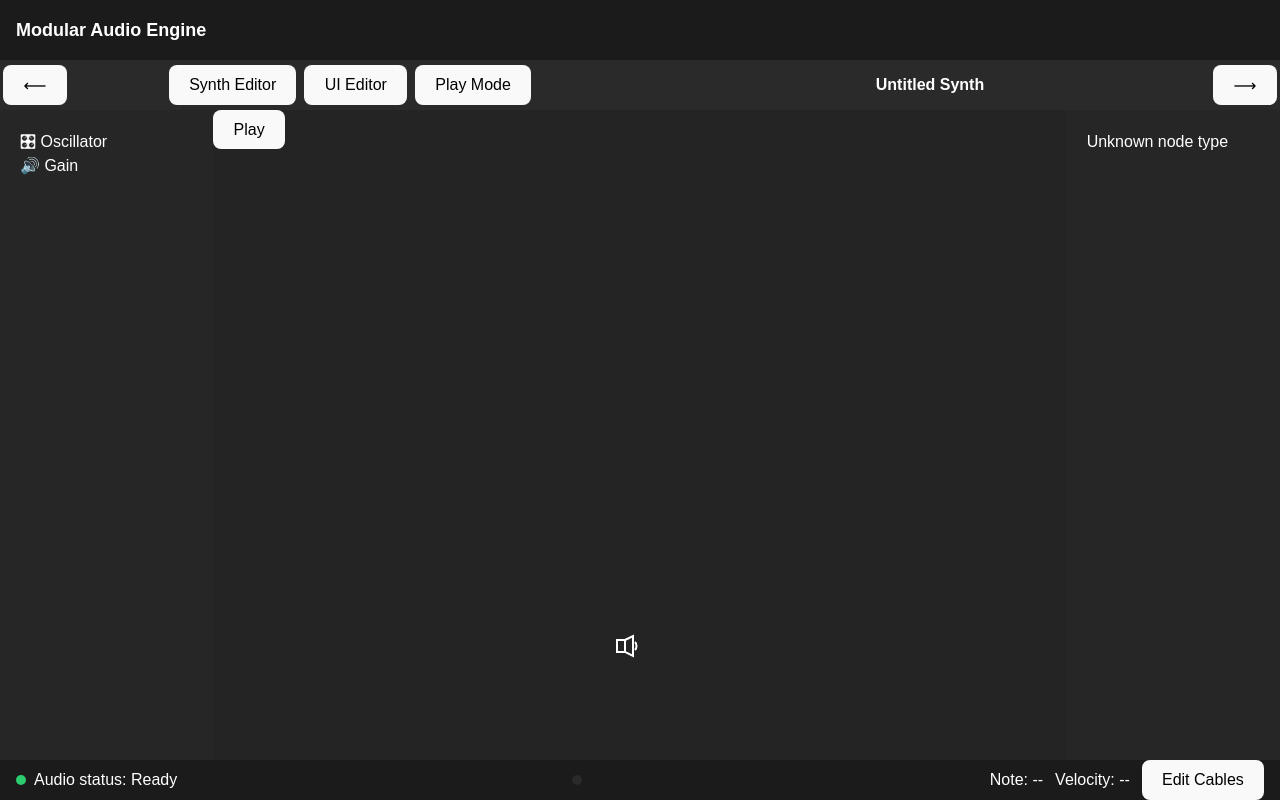
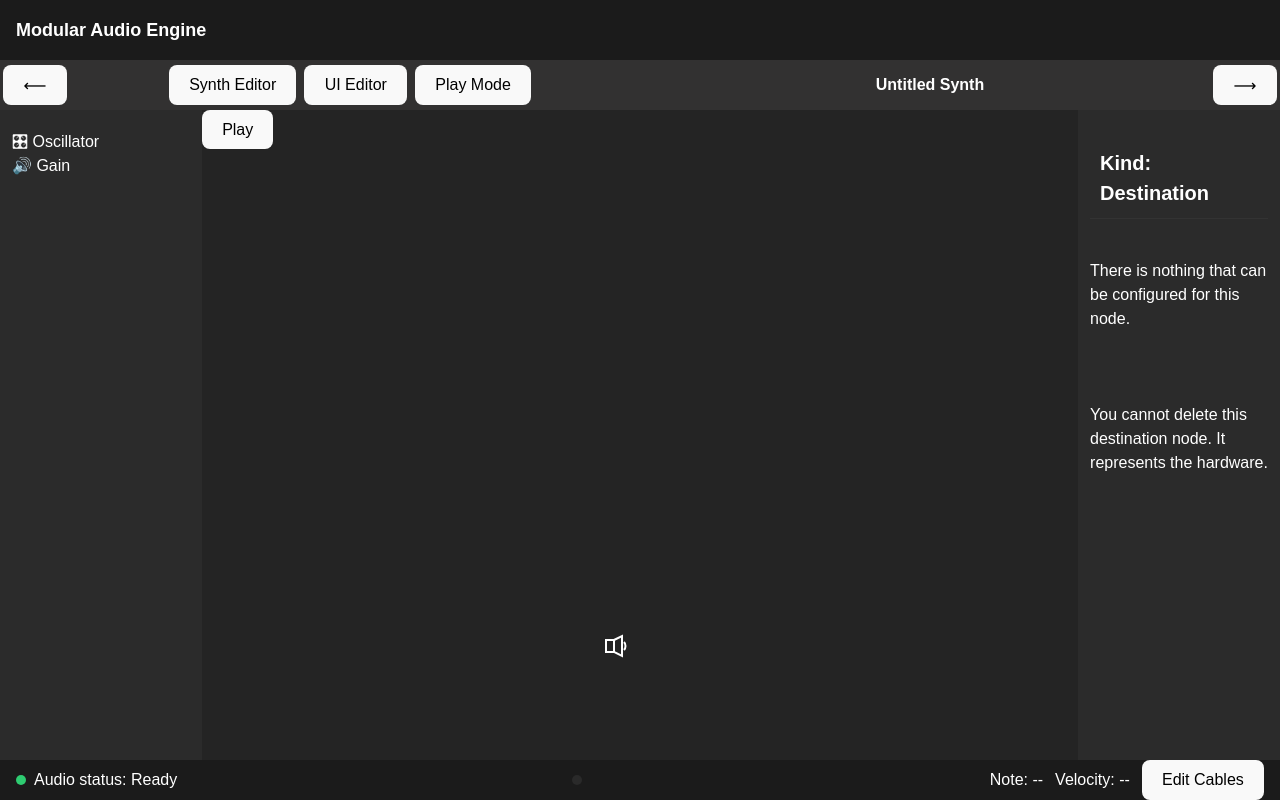
Before and after one commit to abonello/modular-audio-engine, a React (Vite) app: page / in a window 1280 px wide. Both pictures are taken after a click on the button 629 px from the left and 646 px from the top of the page. Built offline with nearby package versions, Linux system fonts and the light colour scheme.

Commit message:
Improved style and added note in right blade for destination

```diff
--- a/src/index.css
+++ b/src/index.css
@@ -53,6 +53,9 @@ button:focus,
 button:focus-visible {
   outline: 4px auto -webkit-focus-ring-color;
 }
+.btnDelete {
+  background-color: #ed4233
+}
 
 @media (prefers-color-scheme: light) {
   :root {
--- a/src/model/PatchTypes.ts
+++ b/src/model/PatchTypes.ts
@@ -72,3 +72,6 @@ export const isOscillatorNode = (n: PatchNode): n is OscillatorNode =>
 
 export const isGainNode = (n: PatchNode): n is GainNode =>
   n.type === "gain";
+
+export const isDestinationNode = (n: PatchNode): n is DestinationNode =>
+  n.type === "destination";
--- a/src/ui/Layout/layout.css
+++ b/src/ui/Layout/layout.css
@@ -39,7 +39,7 @@ body {
   align-items: center;
   justify-content: space-between;
   padding: 0 10px;
-  background: #2a2a2a;
+  background: #323131;
   color: white;
 }
 
@@ -74,12 +74,12 @@ body {
 /* BLADES */
 .blade {
   width: 260px;
-  background: #262626;
+  background: #2b2b2b;
   color: white;
   display: flex;
   flex-direction: column;
   transition: width 0.2s ease;
-  padding: 20px;
+  padding: 20px 12px;
 }
 
 .blade.closed {
@@ -90,12 +90,38 @@ body {
 .bladeHeader {
   display: flex;
   align-items: center;
+  font-size: 20px;
+  font-weight: 600;
   padding: 10px;
   border-bottom: 1px solid #333;
+  margin-bottom: 0.5rem;
 }
 
 .bladeBody {
   padding: 10px;
+}
+
+.bladeRight {
+  display: flex;
+  flex-direction: column;
+  gap: 1rem;
+  padding: 0.5rem 0;
+}
+
+.bladeItem {
+  display: flex;
+  flex-direction: column;
+  gap: 0.5rem;
+  padding: 10px;
+  border-radius: 12px;
+  background: rgba(255, 255, 255, 0.04);
+}
+
+.bladeButtonWrapper {
+  display: flex;
+  flex-direction: column;
+  gap: 12px;
+  margin-top: 24px;
 }
 
 /* .workspace {
--- a/src/ui/NodeInspector.tsx
+++ b/src/ui/NodeInspector.tsx
@@ -5,7 +5,7 @@
 import { useEffect, useState } from "react";
 import { usePatch } from "../context/PatchContext";
 import { audioEngine } from "../audio/engineInstance";
-import { isOscillatorNode, isGainNode } from "../model/PatchTypes";
+import { isOscillatorNode, isGainNode, isDestinationNode} from "../model/PatchTypes";
 import type { Waveform } from "../model/PatchTypes";
 
 export default function NodeInspector() {
@@ -30,10 +30,10 @@ export default function NodeInspector() {
   // ---- OSCILLATOR UI ----
   if (isOscillatorNode(selectedNode)) {
     return (
-      <div>
-        <div>Kind: OSC</div>
+      <div className="bladeRight">
+        <div className="bladeHeader">Kind: OSC</div>
 
-        <div>
+        <div className="bladeItem">
           Frequency:
           <input
             type="number"
@@ -42,7 +42,7 @@ export default function NodeInspector() {
           />
         </div>
 
-        <div>
+        <div className="bladeItem">
           Waveform:
           <select
             value={waveform}
@@ -55,6 +55,7 @@ export default function NodeInspector() {
           </select>
         </div>
 
+        <div className="bladeButtonWrapper">
           <button
             onClick={() => {
               setPatch(prev => ({
@@ -78,9 +79,10 @@ export default function NodeInspector() {
             Apply
           </button>
 
-        <button onClick={() => deleteNode(selectedNode.id)}>
+          <button className="btnDelete" onClick={() => deleteNode(selectedNode.id)}>
             Delete Node
           </button>
+        </div>
       </div>
     );
   }
@@ -88,10 +90,10 @@ export default function NodeInspector() {
   // ---- GAIN UI ----
   if (isGainNode(selectedNode)) {
     return (
-      <div>
-        <div>Kind: GAIN</div>
+      <div className="bladeRight">
+        <div className="bladeHeader">Kind: GAIN</div>
 
-        <div>
+        <div className="bladeItem">
           Gain:
           <input
             type="range"
@@ -112,15 +114,28 @@ export default function NodeInspector() {
               }));
             }}
           />
+          <div>{selectedNode.params.value.toFixed(2)}</div>
         </div>
 
-        <div>{selectedNode.params.value.toFixed(2)}</div>
-
-        <button onClick={() => deleteNode(selectedNode.id)}>
+        <div className="bladeButtonWrapper">
+          <button className="btnDelete" onClick={() => deleteNode(selectedNode.id)}>
             Delete Node
           </button>
         </div>
+      </div>
     );
+  }
+
+  // ---- Destination UI ----
+  if (isDestinationNode(selectedNode)) {
+    return  (
+      <div className="bladeRight">
+        <div className="bladeHeader">Kind: Destination</div>
+        <p>There is nothing that can be configured for this node.</p>
+        <div className="bladeButtonWrapper">
+          <p>You cannot delete this destination node. It represents the hardware.</p>
+        </div>
+      </div>);
   }
 
   // ---- FALLBACK ----
```
Lines whose indentation alone changed are shown as unchanged.
